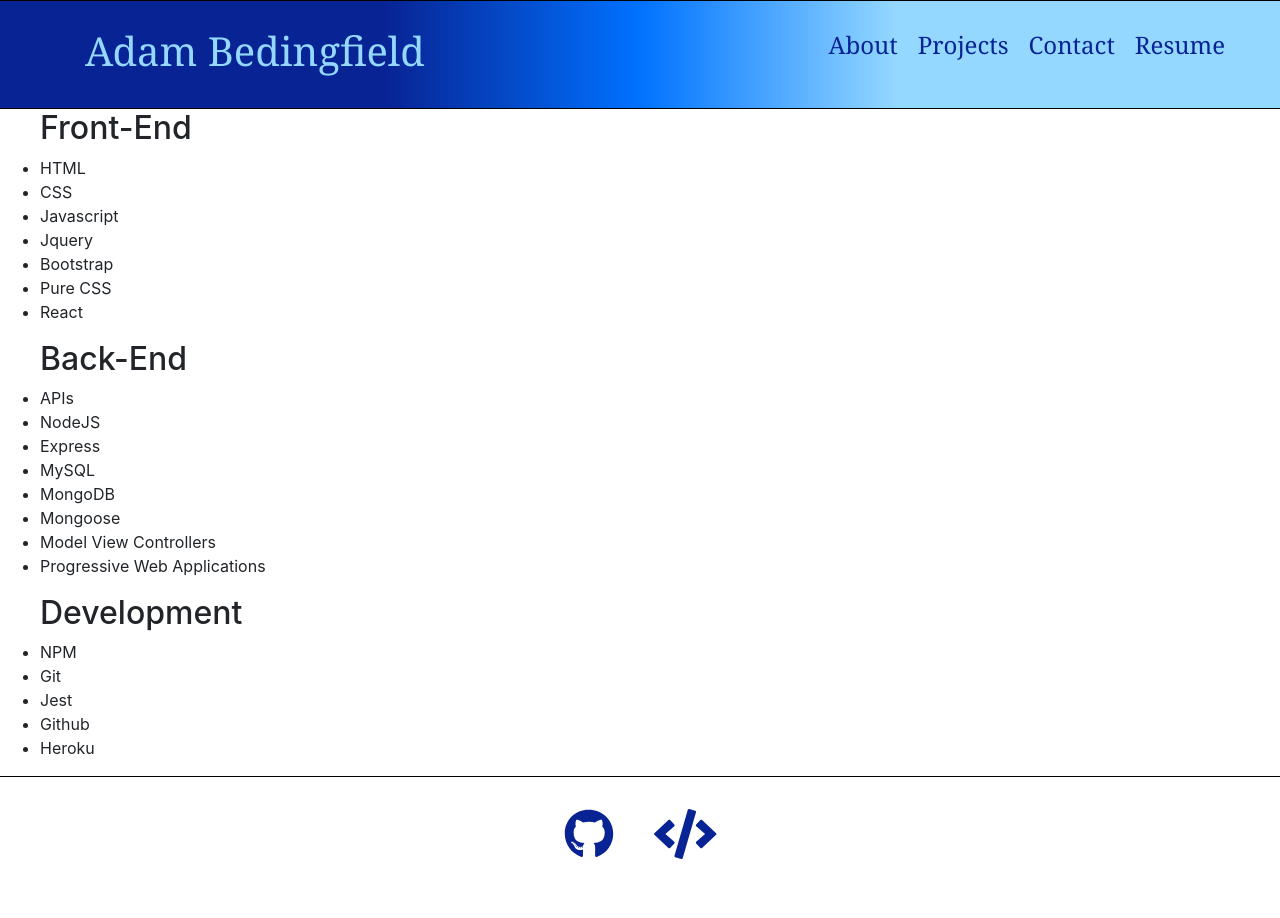
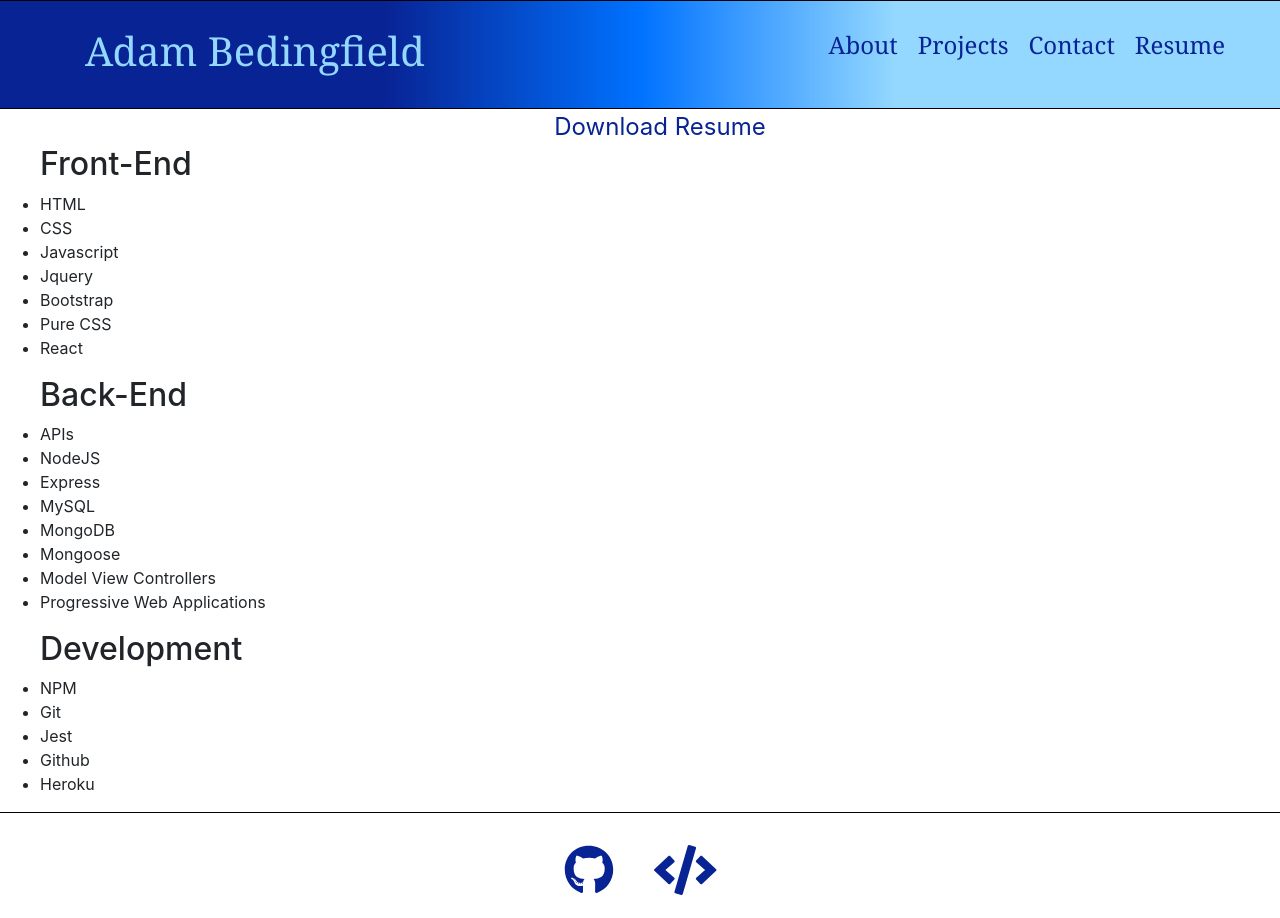
Before and after one commit to adambedingfield/my-portfolio, a React (Create React App) app: page /resume in a window 1280 px wide. Before the commit the page ends 882 px from the top, so only its background shows below. Built offline with nearby package versions, Linux system fonts and the light colour scheme.

Commit message:
added download link for resume

```diff
--- a/src/components/Resume/index.js
+++ b/src/components/Resume/index.js
@@ -1,9 +1,13 @@
 import React from 'react';
+import downloadResume from '../../assets/resume.txt';
 
 // resume export function
 export default function Resume() {
     return (
         <div className="resume">
+            <div className="download-container">
+               <a className="download" href={downloadResume} download>Download Resume</a>
+            </div>
             <div>
                 <h2>Front-End</h2>
                 <ul>
--- a/src/index.css
+++ b/src/index.css
@@ -155,6 +155,21 @@
   margin-left: 40px;
 }
 
+.download-container {
+  text-align: center;
+}
+
+.download {
+  text-align: center;
+  font-size: 24px;
+  color: rgba(8,35,148,1);
+}
+
+.download:hover {
+  color: rgba(0,114,255,1);
+  text-decoration: none;
+}
+
 /* Project */
 
 .myproject-container {
```
Also changed, not shown: src/assets/resume.txt (added).
